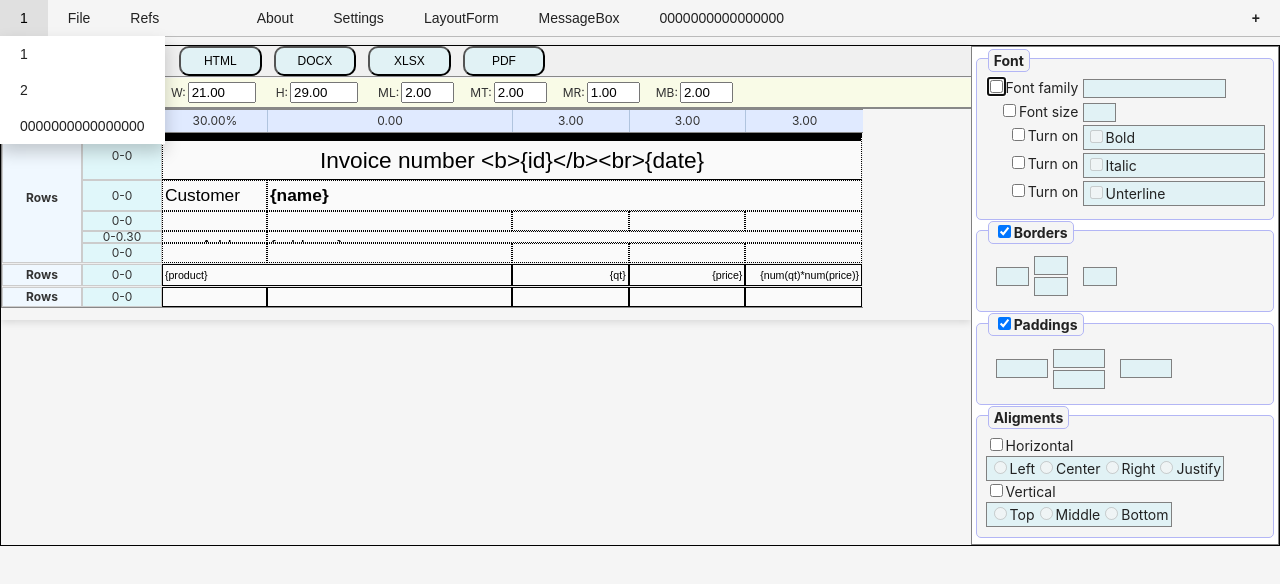
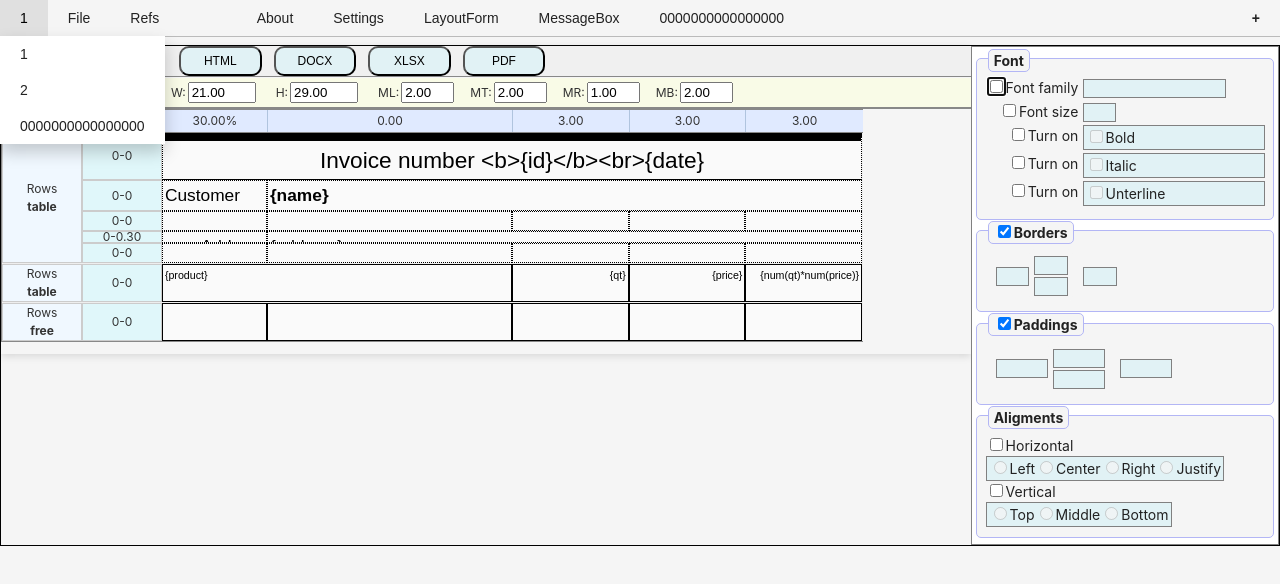
Before and after one commit to AndreiPuchko/q2web, a React (Vite) app: page / in a window 1280 px wide. Shown: the top 584 px of the page. Built offline with nearby package versions, Linux system fonts and the light colour scheme.

Commit message:
renderRows - move rows section loop into renderColumns

```diff
--- a/src/components/reportEditor/Q2ReportEditor.css
+++ b/src/components/reportEditor/Q2ReportEditor.css
@@ -60,6 +60,7 @@
 .q2-report-rowssection-header {
     color: #333;
     display: flex;
+    flex-direction: column;
     align-items: center;
     justify-content: center;
     font-size: 12px;
@@ -69,7 +70,6 @@
     margin: 0;
     padding: 0;
     box-sizing: border-box;
-    font-weight: bold;
     grid-column: 1 / 2;
     cursor: "pointer";
 
--- a/src/components/reportEditor/Q2ReportEditor.tsx
+++ b/src/components/reportEditor/Q2ReportEditor.tsx
@@ -415,8 +415,20 @@ class Q2ReportEditor extends Component<Q2ReportEditorProps, Q2ReportEditorState>
                         );
                     })}
                 </div>
-                {/* Render rows section here */}
-                {this.renderRows(column, cellWidthsPx, firstColWidthPx, secondColWidthPx, pageIdx, colIdx, nextStyle)}
+                {/* Move rows section loop here */}
+                {column.rows.map((rowSet: any, rowSetIdx: number) =>
+                    this.renderRows(
+                        column,
+                        cellWidthsPx,
+                        firstColWidthPx,
+                        secondColWidthPx,
+                        pageIdx,
+                        colIdx,
+                        nextStyle,
+                        rowSet,
+                        rowSetIdx
+                    )
+                )}
             </div>
         );
     }
@@ -428,12 +440,15 @@ class Q2ReportEditor extends Component<Q2ReportEditorProps, Q2ReportEditorState>
         secondColWidthPx: number,
         pageIdx?: number,
         colIdx?: number,
-        parentStyle: any
+        parentStyle?: any,
+        rowSet?: any,
+        rowSetIdx?: number
     ) {
+        // Only render a single rowSet (not a map)
         const colCount = column.widths.length;
         const nextStyle = { ...(parentStyle ? parentStyle : {}), ...(column.style ? column.style : {}) };
 
-        return column.rows.map((rowSet: any, rowSetIdx: number) => {
+        if (!rowSet) return null;
         const rowCount = rowSet.heights.length || 0;
         const isSelected = this.state.selection?.type === "row"
             && this.state.selection.pageIdx === pageIdx
@@ -441,7 +456,7 @@ class Q2ReportEditor extends Component<Q2ReportEditorProps, Q2ReportEditorState>
             && this.state.selection.rowSetIdx === rowSetIdx;
         const coveredCells = new Set<string>();
 
-            if (!rowSet.cells) return;
+        if (!rowSet.cells) return null;
 
         if (!rowSet.style) {
             rowSet.style = {};
@@ -462,7 +477,7 @@ class Q2ReportEditor extends Component<Q2ReportEditorProps, Q2ReportEditorState>
             }
         });
         const rowClickParams = { type: "row", pageIdx: pageIdx!, colIdx: colIdx!, rowSetIdx };
-            const nextStyle = { ...(parentStyle ? parentStyle : {}), ...rowSet.style };
+        const nextRowStyle = { ...(parentStyle ? parentStyle : {}), ...rowSet.style };
         const rowHeights: string[] = [];
         rowSet.heights.forEach(element => {
             const elsplt = element.split("-")
@@ -480,7 +495,7 @@ class Q2ReportEditor extends Component<Q2ReportEditorProps, Q2ReportEditorState>
                 style={{
                     gridTemplateColumns: `${firstColWidthPx}px ${secondColWidthPx}px ${cellWidthsPx.map(w => `${w}px`).join(" ")}`,
                     gridTemplateRows: `${rowHeights.join(" ")}`,
-                        borderBottom: rowSetIdx < column.rows.length - 1 ? "1px solid #EEE" : undefined,
+                    borderBottom: rowSetIdx! < column.rows.length - 1 ? "1px solid #EEE" : undefined,
                     background: isSelected ? "#ffe066" : "#EEE"
                 }}
             >
@@ -494,7 +509,7 @@ class Q2ReportEditor extends Component<Q2ReportEditorProps, Q2ReportEditorState>
                     onClick={e => { e.stopPropagation(); this.handleSelect(rowClickParams, rowSet.style); }}
                     onContextMenu={e => { e.stopPropagation(); this.handleContextMenu(e, rowClickParams); }}
                 >
-                        Rows
+                   Rows<div><b>{rowSet.role}</b></div>
                 </div>
                 {/* render rows's heights column */}
                 {Array.from({ length: rowCount }).map((_, rowIdx) => {
@@ -542,14 +557,13 @@ class Q2ReportEditor extends Component<Q2ReportEditorProps, Q2ReportEditorState>
                             rowIdx,
                             pageIdx!,
                             colIdx!,
-                                rowSetIdx,
-                                nextStyle
+                            rowSetIdx!,
+                            nextRowStyle
                         );
                     })
                 )}
             </div>
         );
-        });
     }
 
     renderCell(
```
Lines whose indentation alone changed are shown as unchanged.
